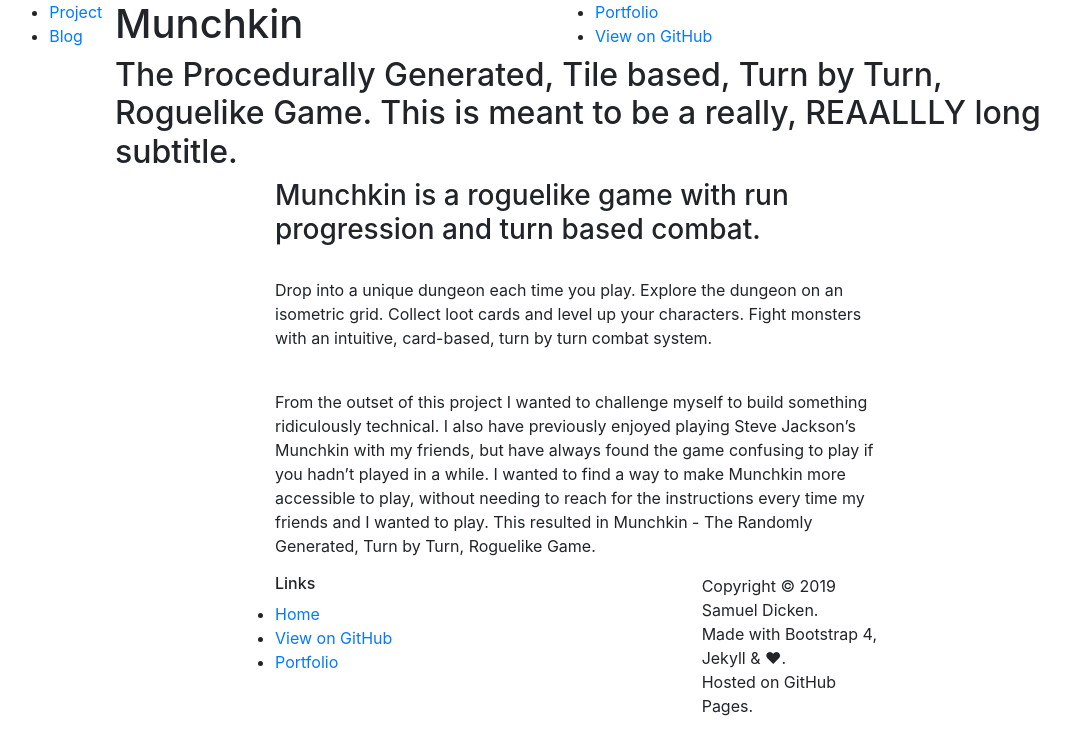
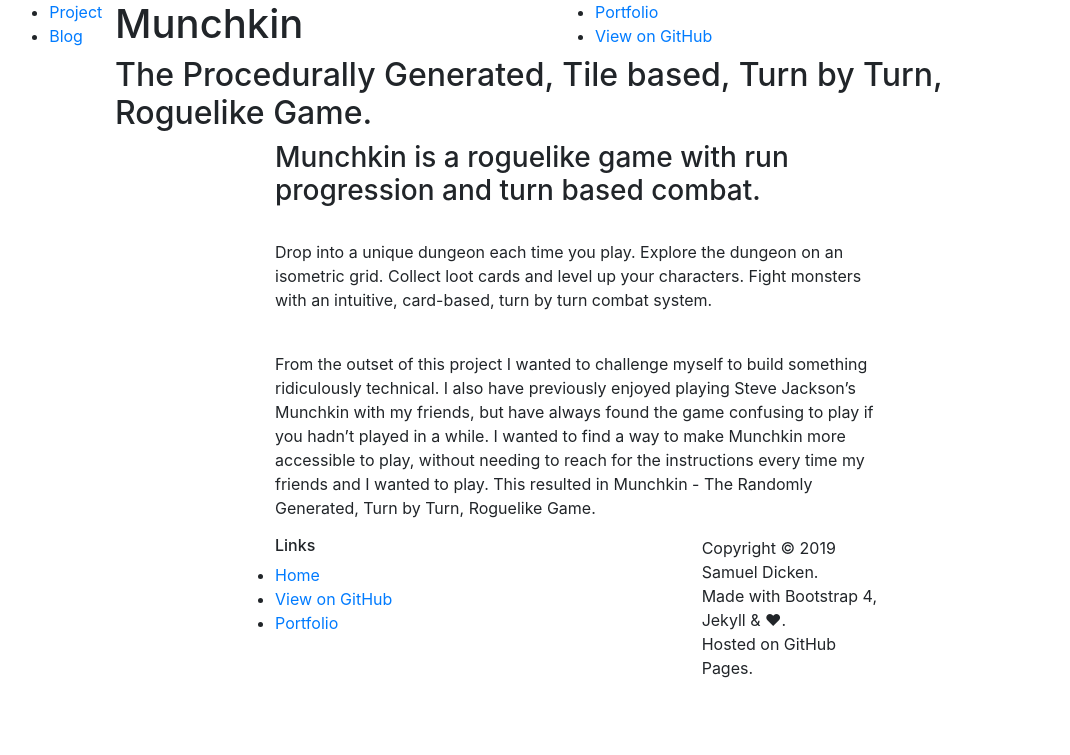
Before and after one commit to ProfessorDudley/FinalYearProject, a Jekyll site: the page built from index.html, in a window 1280 px wide. Shown: the top 755 px of the page, without its empty margins (60-1130 px from the left). Built offline with Jekyll 4.4.1, drawn with Linux system fonts in a browser that asks for light colours; nearby versions of some CDN libraries.

Commit message:
Update index.html

```diff
--- a/index.html
+++ b/index.html
@@ -1,7 +1,7 @@
 ---
 layout: default
 title: Munchkin
-subtitle: The Procedurally Generated, Tile based, Turn by Turn, Roguelike Game. This is meant to be a really, REAALLLY long subtitle.
+subtitle: The Procedurally Generated, Tile based, Turn by Turn, Roguelike Game.
 cover: images/map.jpg
 ---
 <div class="blurb">
```
